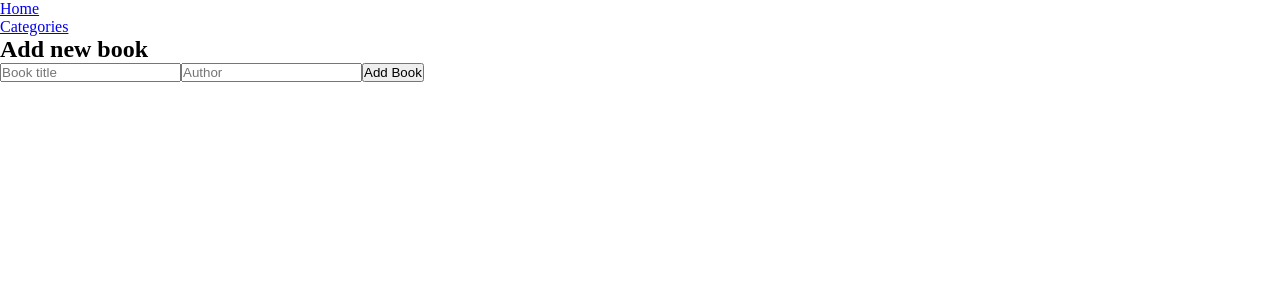
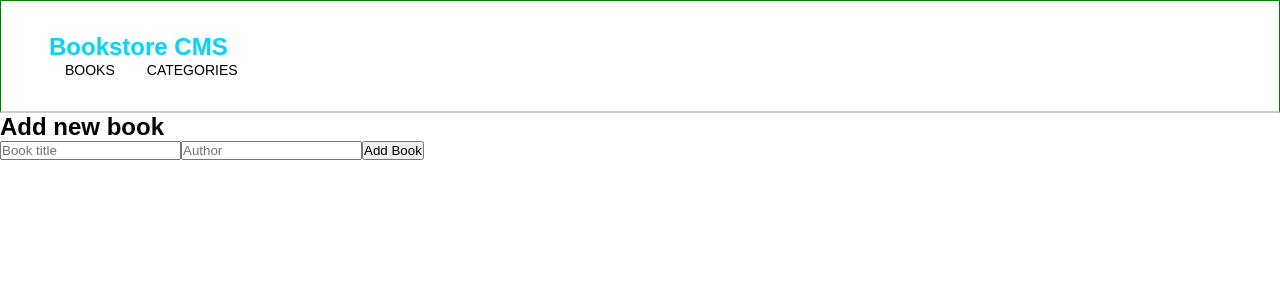
Before and after one commit to M-AminAlizadeh/microverse-book-store, a React (Create React App) app: page / in a window 1280 px wide. Shown: the top 300 px of the page. Built offline with nearby package versions, Linux system fonts and the light colour scheme; no server answers.

Commit message:
Style header and navbar

```diff
--- a/src/components/Navbar.js
+++ b/src/components/Navbar.js
@@ -1,16 +1,24 @@
-import { Link } from 'react-router-dom';
-import React from 'react';
+import { Link } from "react-router-dom";
+import React from "react";
 
 const Navbar = () => (
   <nav>
-    <ul>
-      <li>
-        <Link to="/">Home</Link>
-      </li>
-      <li>
-        <Link to="/categories">Categories</Link>
-      </li>
-    </ul>
+    <div>
+      <h1 className='brand-name'>Bookstore CMS</h1>
+      <ul className='links-container'>
+        <li>
+          <Link to='/' className='link'>
+            Books
+          </Link>
+        </li>
+        <li>
+          <Link to='/categories' className='link'>
+            Categories
+          </Link>
+        </li>
+      </ul>
+    </div>
+
   </nav>
 );
 
--- a/src/style/style.css
+++ b/src/style/style.css
@@ -2,4 +2,39 @@
   margin: 0;
   padding: 0;
   box-sizing: border-box;
+  font-family: sans-serif;
 }
+
+:root {
+  --primary-color: rgb(0, 213, 255);
+}
+
+/* Header */
+nav {
+  border: 1px solid green;
+  border-bottom: 2px solid #ccc;
+  display: flex;
+  justify-content: space-between;
+  align-items: center;
+  padding: 2rem 3rem;
+}
+
+.brand-name {
+  color: var(--primary-color);
+}
+
+.links-container {
+  display: flex;
+  list-style: none;
+}
+
+.link {
+  color: #000;
+  text-decoration: none;
+  text-transform: uppercase;
+  font-size: 14px;
+  padding: 1rem;
+}
+/* Books */
+
+/* Form */
```
